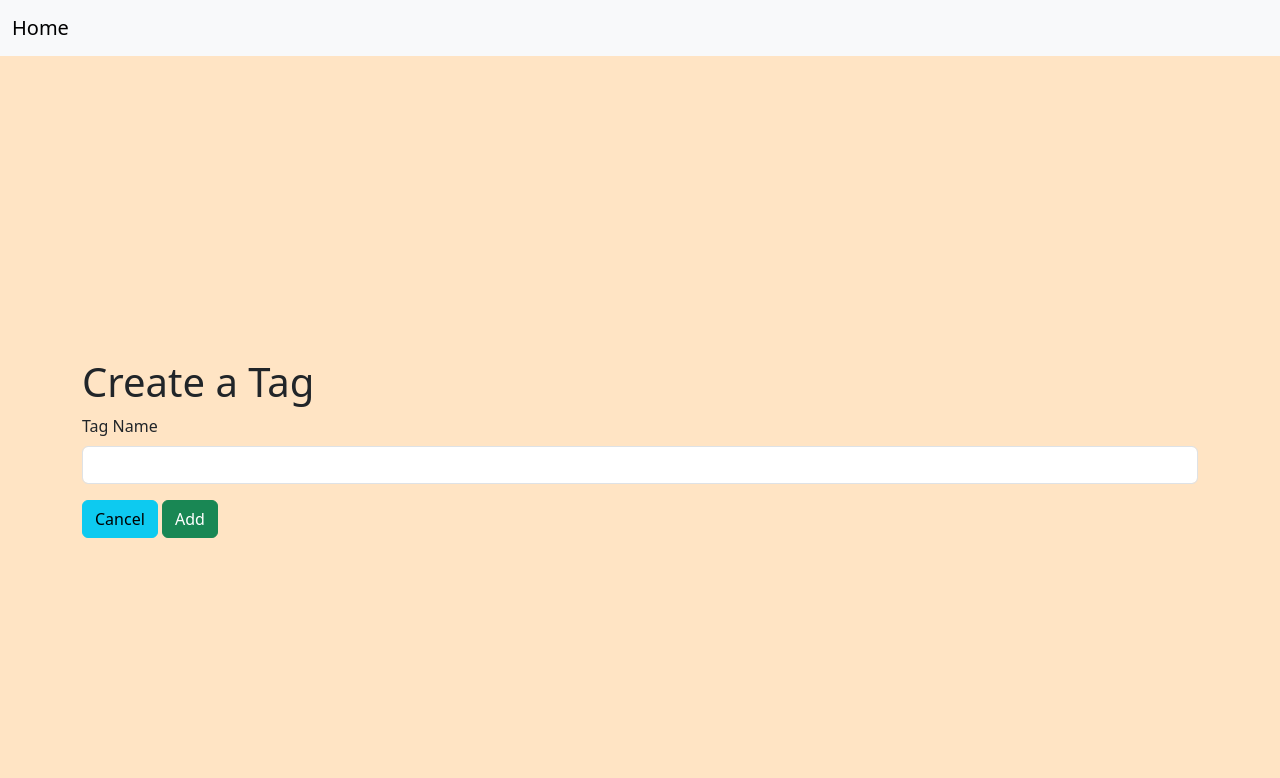
After one commit to TechEdDan2/bc24_SQLAlchemy_Blogly, a Flask app: page /tags/new in a window 1280 px wide. The commit adds this page. Shown: the top 778 px of the page. Run offline with Flask 3, Linux system fonts and the light colour scheme.

Commit message:
Updated multiple files and added new features to tag posts...still working on all of the updates

```diff
--- a/app.py
+++ b/app.py
@@ -1,7 +1,7 @@
 """Blogly application."""
 
 from flask import Flask, request, render_template, redirect, session, flash
-from models import db, connect_db, User, Post
+from models import db, connect_db, User, Post, Tag, PostTag
 from flask_debugtoolbar import DebugToolbarExtension
 
 app = Flask(__name__)
@@ -115,7 +115,8 @@ def delete_user(user_id):
 def get_post_form(user_id):
     """  Show form to add a post for that user. """
     user = User.query.get_or_404(user_id)
-    return render_template('addPost.html', user=user)
+    tags = Tag.query.all()
+    return render_template('addPost.html', user=user, tags=tags)
 
 @app.route('/users/<int:user_id>/posts/new', methods=["POST"])
 def create_post(user_id):
@@ -127,6 +128,13 @@ def create_post(user_id):
 
     # Stage the Data
     db.session.add(new_post)
+    db.session.commit()
+
+    # Handle tags
+    tag_ids = request.form.getlist('tags')
+    for tag_id in tag_ids:
+        tag = Tag.query.get(tag_id)
+        new_post.tags.append(tag)
 
     # Commit to the DB
     db.session.commit()
@@ -145,7 +153,8 @@ def get_edit_post(post_id):
     """ Show form to edit a post, and to cancel (back to user page). """
 
     post = Post.query.get_or_404(post_id)
-    return render_template('editPost.html', post=post)
+    tags = Tag.query.all()
+    return render_template('editPost.html', post=post, tags=tags)
 
 @app.route('/posts/<int:post_id>/edit', methods=["POST"])
 def submit_edit(post_id):
@@ -174,3 +183,70 @@ def delete_post(post_id):
     flash(f"Post named '{post.title}' deleted")
 
     return redirect(f"/users/{post.user_id}")
+
+
+# --------------------- #
+#   Routes for Tags     #
+# --------------------- #
+
+@app.route('/tags')
+def list_tags():
+    """ Show all tags """
+
+    tags = Tag.query.all()
+    return render_template('listAllTags.html', tags=tags)
+
+@app.route('/tags/<int:tag_id>')
+def show_tag(tag_id):
+    """ Show detail about a tag. Have links to edit form and to delete. """
+
+    tag = Tag.query.get_or_404(tag_id)
+    return render_template('tagWithPosts.html', tag=tag)
+
+@app.route('/tags/new')
+def add_tag_form():
+    """ Show a form to add a new tag. """
+
+    return render_template('addTag.html')
+
+@app.route('/tags/new', methods=["POST"])
+def create_tag():
+    """ Handle form submission for creating a new tag. """
+
+    name = request.form['name']
+    new_tag = Tag(name=name)
+
+    db.session.add(new_tag)
+    db.session.commit()
+
+    return redirect("/tags")
+
+@app.route('/tags/<int:tag_id>/edit')
+def edit_tag_form(tag_id):
+    """ Show form to edit a tag. """
+
+    tag = Tag.query.get_or_404(tag_id)
+    return render_template('editTag.html', tag=tag)
+
+
+@app.route('/tags/<int:tag_id>/edit', methods=["POST"])
+def update_tag(tag_id):
+    """ Handle form submission for updating an existing tag. """
+
+    tag = Tag.query.get_or_404(tag_id)
+    tag.name = request.form['name']
+
+    db.session.add(tag)
+    db.session.commit()
+
+    return redirect("/tags")
+
+@app.route('/tags/<int:tag_id>/delete', methods=["POST"])
+def delete_tag(tag_id):
+    """ Delete a tag. Should be redirected to /tags """
+
+    tag = Tag.query.get_or_404(tag_id)
+    db.session.delete(tag)
+    db.session.commit()
+
+    return redirect('/tags')
--- /dev/null
+++ b/templates/addTag.html
@@ -0,0 +1,21 @@
+{% extends 'base.html'%}
+
+{% block title %}Add Tag{% endblock %}
+
+{% block content %}
+<h1>Create a Tag</h1>
+<form action="/tags/new" method="POST">
+    <div class="mb-3">
+        <label for="name" class="form-label">Tag Name</label>
+        <input type="text" class="form-control" id="name" name="name">
+    </div>
+    <div class="mb-3">
+        <div class="ml-auto mr-3">
+            <a href="/" class="btn btn-info">Cancel</a>
+
+            <button type="submit" class="btn btn-success">Add</button>
+        </div>
+    </div>
+</form>
+
+{% endblock %}
--- a/templates/base.html
+++ b/templates/base.html
@@ -1,14 +1,17 @@
 <!DOCTYPE html>
 <html lang="en">
+
 <head>
     <meta charset="UTF-8">
     <meta name="viewport" content="width=device-width, initial-scale=1.0">
-    <title>Blogly</title>
+    <title>{% block title %}Blogly{% endblock %}</title>
 
-    <link href="https://cdn.jsdelivr.net/npm/bootstrap@5.3.3/dist/css/bootstrap.min.css" rel="stylesheet" integrity="sha384-QWTKZyjpPEjISv5WaRU9OFeRpok6YctnYmDr5pNlyT2bRjXh0JMhjY6hW+ALEwIH" crossorigin="anonymous">
+    <link href="https://cdn.jsdelivr.net/npm/bootstrap@5.3.3/dist/css/bootstrap.min.css" rel="stylesheet"
+        integrity="sha384-QWTKZyjpPEjISv5WaRU9OFeRpok6YctnYmDr5pNlyT2bRjXh0JMhjY6hW+ALEwIH" crossorigin="anonymous">
 
     <link rel="stylesheet" href="/static/style.css">
 </head>
+
 <body>
 
     <nav id="navbar" class="navbar bg-body-tertiary">
@@ -21,6 +24,9 @@
         {% block content %}
         {% endblock %}
     </div>
-    <script src="https://cdn.jsdelivr.net/npm/bootstrap@5.3.3/dist/js/bootstrap.bundle.min.js" integrity="sha384-YvpcrYf0tY3lHB60NNkmXc5s9fDVZLESaAA55NDzOxhy9GkcIdslK1eN7N6jIeHz" crossorigin="anonymous"></script>
+    <script src="https://cdn.jsdelivr.net/npm/bootstrap@5.3.3/dist/js/bootstrap.bundle.min.js"
+        integrity="sha384-YvpcrYf0tY3lHB60NNkmXc5s9fDVZLESaAA55NDzOxhy9GkcIdslK1eN7N6jIeHz"
+        crossorigin="anonymous"></script>
 </body>
+
 </html>
--- a/templates/details.html
+++ b/templates/details.html
@@ -1,4 +1,6 @@
 {% extends 'base.html'%}
+
+{% block title %}Details{% endblock %}
 
 {% block content %}
 
```
Also changed, not shown: models.py (+34 -0 lines), seed.py (+29 -2 lines), templates/addPost.html (+18 -1 lines), templates/editPost.html (+17 -4 lines), templates/editTag.html (added, +20 -0 lines), templates/listAllTags.html (added, +15 -0 lines), templates/tagWithPosts.html (added, +20 -0 lines). Lines whose indentation alone changed are shown as unchanged.
